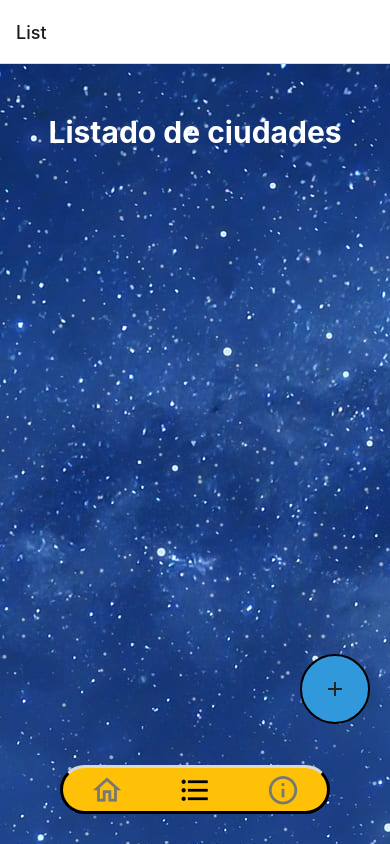
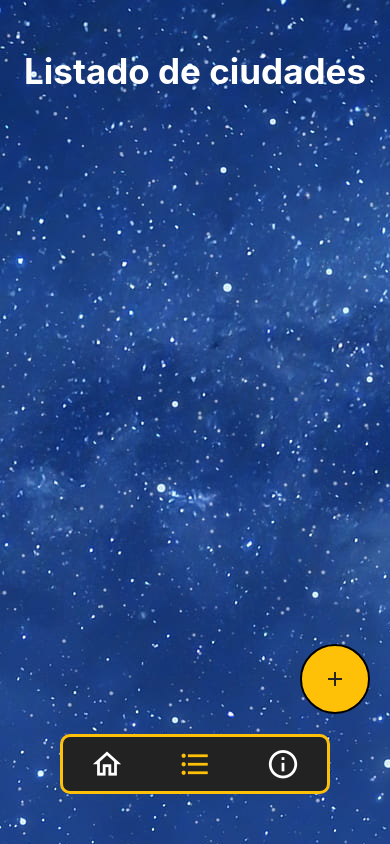
Before and after one commit to Fergabrielp/Climapp, a React Native app: screen /ListStack in a window 390 px wide. Built offline with nearby package versions, Linux system fonts and the light colour scheme.

Commit message:
cambios en el disenio y agregado del nosotros

```diff
--- /dev/null
+++ b/app/components/Animacion1.js
@@ -0,0 +1,43 @@
+import React, { useState, useEffect } from "react";
+import { StyleSheet, Animated, Image, View } from "react-native";
+
+export default function Animacion1() {
+  const [animacion] = useState(new Animated.Value(0));
+
+  useEffect(() => {
+    Animated.timing(animacion, {
+      toValue: 1,
+      duration: 2000,
+      useNativeDriver: false
+    }).start();
+  }, []);
+  const [animacion2] = useState(new Animated.Value(0));
+
+  useEffect(() => {
+    Animated.timing(animacion2, {
+      toValue: 3600,
+      duration: 20000,
+      useNativeDriver: false
+    }).start();
+  }, []);
+  return (
+    <Animated.View
+      style={{
+        opacity: animacion,
+        rotation: animacion2,
+      }}
+    >
+      <Image
+        style={styles.logoImg}
+        source={require("../assets/img/512px-React-icon.svg.png")}
+      />
+    </Animated.View>
+  );
+}
+
+const styles = StyleSheet.create({
+  logoImg: {
+    width: 400,
+    height: 400,
+  },
+});
--- a/app/components/Home.js
+++ b/app/components/Home.js
@@ -42,7 +42,6 @@ const Home = () => {
                 <Text style={styles.text}>Bienvenida/o a <Text style={styles.span}>Climapp</Text>, esta aplicacion le permitira
                 guardar el pronostico de todas las ciudades que usted desee, con la posibilidad de acceder a ellas
                 en cualquier momento y en cualquier sitio.
-
                 </Text>
             </View>
             </ImageBackground>
@@ -85,12 +84,14 @@ const styles = StyleSheet.create({
         backgroundColor: '#FFF',
         borderRadius: 15,
         margin: 20,
-        padding: 5
+        padding: 6,
+        borderColor: '#FFc107',
+        borderWidth: 5
     },
     text:{
         color: '#000',
         padding: 15,
-        fontSize: 20,
+        fontSize: 22,
         textAlign: 'center'
     },
     span:{
--- a/app/components/List.js
+++ b/app/components/List.js
@@ -62,7 +62,7 @@ const List = ({navigation}) => {
                     <Icon name="weather-cloudy" type='material-community' color='#FFF' key={`${item.id}icon1`}/>
                 </TouchableOpacity>
                 <TouchableOpacity
-                    style={styles.listaItemButton}
+                    style={styles.listaItemButtonDelete}
                     onPress={()=> {eliminarCiudad(item.id)}}
                     key={`${item.id}eliminar`}
                     >
@@ -115,14 +115,14 @@ const styles = StyleSheet.create({
         marginTop: 50
     },
     title:{
-        fontSize: 30,
+        fontSize: 35,
         fontWeight: 'bold',
         color: '#FFF',
         textAlign: 'center',
-        marginBottom: 10,
+        marginBottom: 30,
     },
     container_flat:{
-        marginBottom: 20,
+        marginBottom: 150,
         width: '80%',
     },
     itemsBox:{
@@ -143,9 +143,10 @@ const styles = StyleSheet.create({
     },
     listaItemName:{
         flex: 1,
-        fontSize: 20,
+        fontSize: 22,
         fontWeight: 'bold',
-        paddingHorizontal: 10,
+        paddingLeft: 22,
+        color: '#000'
       },
     listaItemButton:{
         padding: 5,
@@ -159,6 +160,18 @@ const styles = StyleSheet.create({
         backgroundColor: '#388E3C',
         elevation: 10
     },
+    listaItemButtonDelete:{
+        padding: 5,
+        margin: 10,
+        borderRadius: 100,
+        height: 30,
+        width: 30,
+        borderColor: '#000',
+        borderWidth: 1,
+        padding: 2,
+        backgroundColor: 'red',
+        elevation: 10
+    },
     titleName:{
         fontSize: 30,
         fontWeight: 'bold',
@@ -166,7 +179,7 @@ const styles = StyleSheet.create({
         textAlign: 'center'
     },
     btn: {
-        backgroundColor: '#3098DB',
+        backgroundColor: '#FFc107',
         justifyContent: 'center',
         borderRadius: 100,
         borderWidth: 2,
@@ -174,7 +187,7 @@ const styles = StyleSheet.create({
         width: 70,
         alignSelf: 'flex-end',
         right: 20,
-        bottom: 120,
+        bottom: 130,
         shadowColor: "#000",
         elevation: 10
       },
--- a/app/components/ListScreenStack.js
+++ b/app/components/ListScreenStack.js
@@ -12,6 +12,7 @@ function ListScreenStack() {
     return (
         <Stack.Navigator>
           <Stack.Screen
+              options={{headerShown: false}}
               name="List"
               component={List}
           />
--- a/app/components/Navigation.js
+++ b/app/components/Navigation.js
@@ -21,21 +21,27 @@ const Navigation = () => {
             <NavigationContainer>
                 <Tab.Navigator
                     screenOptions={({ route }) => ({
+                        tabBarHideOnKeyboard: true,
                         tabBarIcon: ({ color }) => screenOptions(route, color),
                         tabBarStyle:{
-                            backgroundColor: '#FFc107',
-                            borderRadius: 30,
-                            borderColor: '#000',
-                            borderWidth: 3,
+                            backgroundColor: '#222',
+                            borderRadius: 10,
+                            borderColor: '#FFc107',
+                            borderTopColor: '#FFc107',
+                            borderTopWidth: 3,
+                            borderWidth:3,
                             position: 'absolute',
                             left: 60,
                             right: 60,
-                            bottom: 30,
+                            bottom: 50,
+                            height: 60,
+                            elevation: 0
                         },
-                        tabBarActiveTintColor: '#000',
-                        tabBarInactiveTintColor: '#777',
+                        tabBarActiveTintColor: '#FFc107',
+                        tabBarInactiveTintColor: '#FFF',
                         headerShown: false,
                         tabBarShowLabel: false,
+
                     })
                     }
                 >
--- a/app/components/Nosotros.js
+++ b/app/components/Nosotros.js
@@ -1,12 +1,185 @@
-import React from 'react';
-import { Text, View} from 'react-native';
+import React from "react";
+import {
+  StyleSheet,
+  Text,
+  View,
+  ScrollView,
+  ImageBackground,
+  Image,
+  StatusBar,
+  Linking,
+} from "react-native";
+import { SocialIcon } from "react-native-elements/dist/social/SocialIcon";
+import Animacion1 from "../components/Animacion1";
 
-function Nosotros() {
-    return (
+export default function Nosotros() {
+  return (
+    <ImageBackground
+      source={require("../assets/img/background.jpg")}
+      style={styles.img}
+    >
+      <StatusBar backgroundColor="#FFc107" barStyle="dark-content" />
+      <ScrollView style={styles.container}>
+        <View style={styles.container2}>
+          <Text style={styles.titulo1}>¿Quienes somos?</Text>
+        </View>
         <View>
-            <Text>Acerca de nosotros</Text>
+          <Animacion1 />
         </View>
-    )
+        <View style={styles.containerGen}>
+          <View>
+            <Text style={styles.textos1}>
+              Somos un grupo de desarrolladores conformados por:
+            </Text>
+            <View>
+              <Text style={styles.nombres}>
+                - Maria de la Paz Marzana
+                <SocialIcon
+                  type="linkedin"
+                  onPress={() =>
+                    Linking.openURL(
+                      "https://www.linkedin.com/in/maria-de-la-paz-marzana/"
+                    )
+                  }
+                ></SocialIcon>
+              </Text>
+            </View>
+            <View>
+              <Text style={styles.nombres}>
+                - Fernando Perez
+                <SocialIcon
+                  type="linkedin"
+                  onPress={() =>
+                    Linking.openURL(
+                      "https://www.linkedin.com/in/maria-de-la-paz-marzana/"
+                    )
+                  }
+                ></SocialIcon>
+              </Text>
+            </View>
+            <View>
+              <Text style={styles.nombres}>
+                - Juan Fernandez
+                <SocialIcon
+                  type="linkedin"
+                  onPress={() =>
+                    Linking.openURL(
+                      "https://www.linkedin.com/in/juan-fern%C3%A1ndez-ige/"
+                    )
+                  }
+                ></SocialIcon>
+                {"\n"}
+              </Text>
+            </View>
+          </View>
+          <Text style={styles.textos}>
+            En la búsqueda de una solución para obtener información sobre el
+            clima de localidades o ciudades (en este caso de Argentina), se ha
+            desarrollado una App donde se pueden realizar búsquedas brindando la
+            posibilidad de luego agregar los resultados (ciudades) a un listado,
+            el cual permite acceder a dichas ciudades más rápido. En este
+            listado de ciudades guardadas también podemos eliminar dichas
+            ciudades si así lo deseara el usuario.
+          </Text>
+          <Text style={styles.textos}>
+            Para el desarrollo de esta App se ha utilizado la API OpenWeatherMap
+            como fuente de información del clima, y para la obtención de
+            coordenadas (latitud y longitud) de la ciudad buscada.{"\n"}
+            <Text
+              style={styles.links}
+              onPress={() => Linking.openURL("https://openweathermap.org/")}
+            >
+              https://openweathermap.org/{"\n"}
+            </Text>
+          </Text>
+          <Text style={styles.textos}>
+            Para generar la API Key y obtener la respuesta con la informacion
+            referente al clima se utilizo openweathermap.{"\n"}
+            <Text
+              style={styles.links}
+              onPress={() =>
+                Linking.openURL("https://openweathermap.org/current")
+              }
+            >
+              'https://openweathermap.org/current'{"\n"}
+            </Text>
+          </Text>
+          <Text style={styles.textos}>
+            Para visualizar la ciudad buscada y seleccionada en el mapa se
+            utilizo la API de Google Maps {"\n"}
+          </Text>
+        </View>
+      </ScrollView>
+    </ImageBackground>
+  );
 }
 
-export default Nosotros
+const styles = StyleSheet.create({
+  container: {
+    flex: 1,
+  },
+  container2: {
+    alignItems: "center",
+  },
+  containerGen: {
+    backgroundColor: "#F9F6F7",
+    padding: 5,
+    marginHorizontal: 10,
+    borderRadius: 20,
+    marginBottom: 10,
+    marginTop: -20
+  },
+  textos1: {
+    marginTop: 20,
+    color: "black",
+    fontWeight: "bold",
+    marginLeft: 15,
+    marginRight: 25,
+    fontSize: 18,
+  },
+  textos: {
+    fontWeight: "bold",
+    color: "black",
+    marginTop: 5,
+    marginLeft: 15,
+    marginRight: 15,
+    textAlign: "justify",
+    fontSize: 18,
+    lineHeight: 20,
+  },
+  img: {
+    flex: 1,
+    alignItems: "center",
+    resizeMode: "cover",
+  },
+  logoImg: {
+    width: 400,
+    height: 400,
+    marginLeft: 10,
+    marginRight: 10,
+  },
+  titulo1: {
+    marginTop: 50,
+    fontSize: 30,
+    color: "white",
+    textAlign:"center"
+  },
+  nombres: {
+    fontWeight: "bold",
+    color: "black",
+    marginTop: 10,
+    marginBottom: 10,
+    marginLeft: 20,
+    marginRight: 20,
+    textAlign: "justify",
+    fontSize: 18,
+  },
+  links: {
+    textDecorationLine: "underline",
+    color: "blue",
+  },
+});
+
+//<StatusBar style="auto" />;
+
+//https://www.linkedin.com/in/maria-de-la-paz-marzana/
--- a/app/components/Search.js
+++ b/app/components/Search.js
@@ -216,11 +216,13 @@ const styles = StyleSheet.create({
   },
   listaItemName:{
     flex: 1,
-    fontSize: 16,
+    fontSize: 20,
     fontWeight: 'bold',
+    color: '#000'
   },
   listaItemLatLon:{
     flex: 1,
+    color: '#000'
   },
   listaItemButtonMapa:{
     flex: 1,
```
Also changed, not shown: app/components/Clima.js (line endings or trailing spaces), app/components/Map.js (line endings or trailing spaces).
